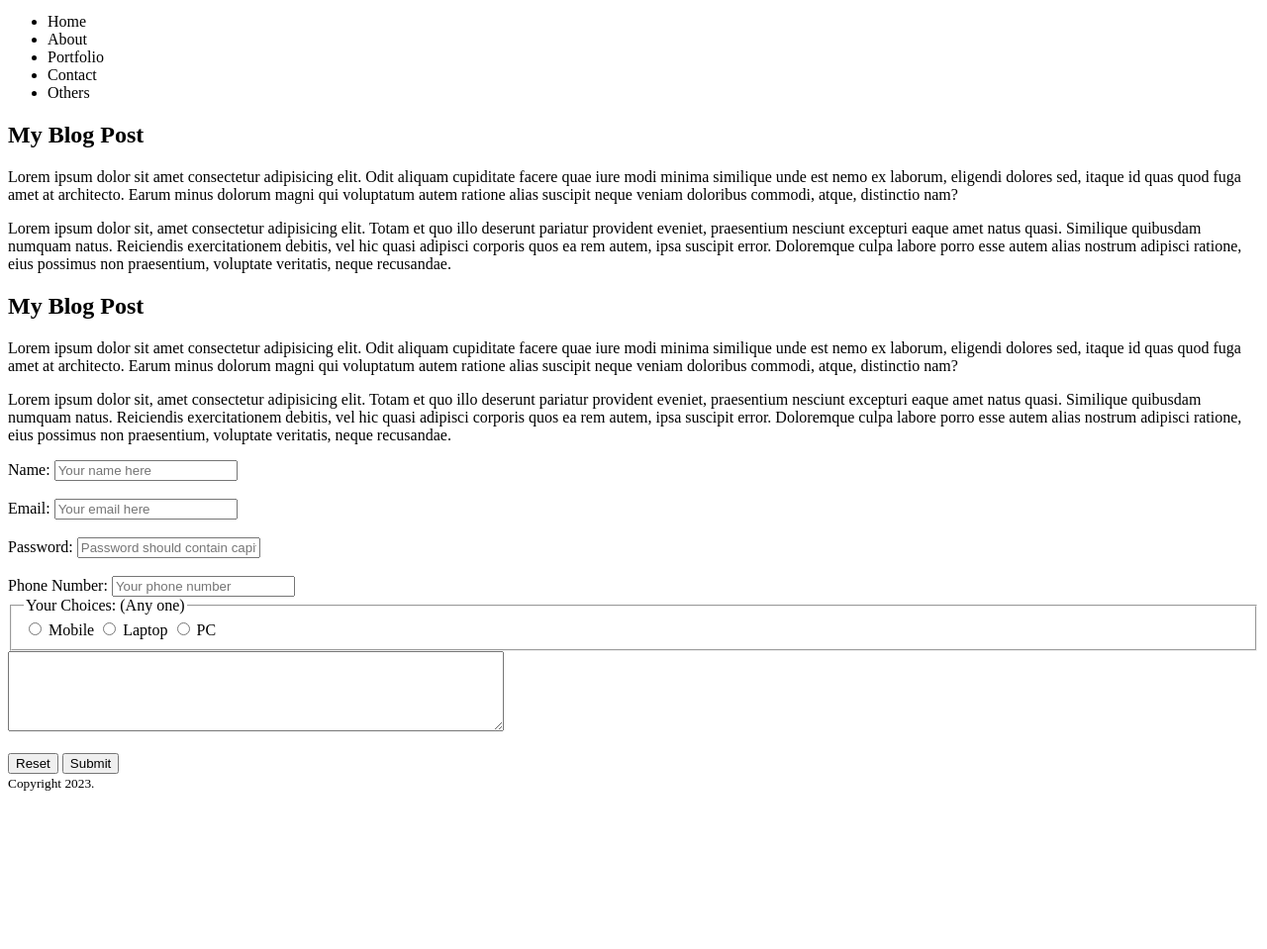
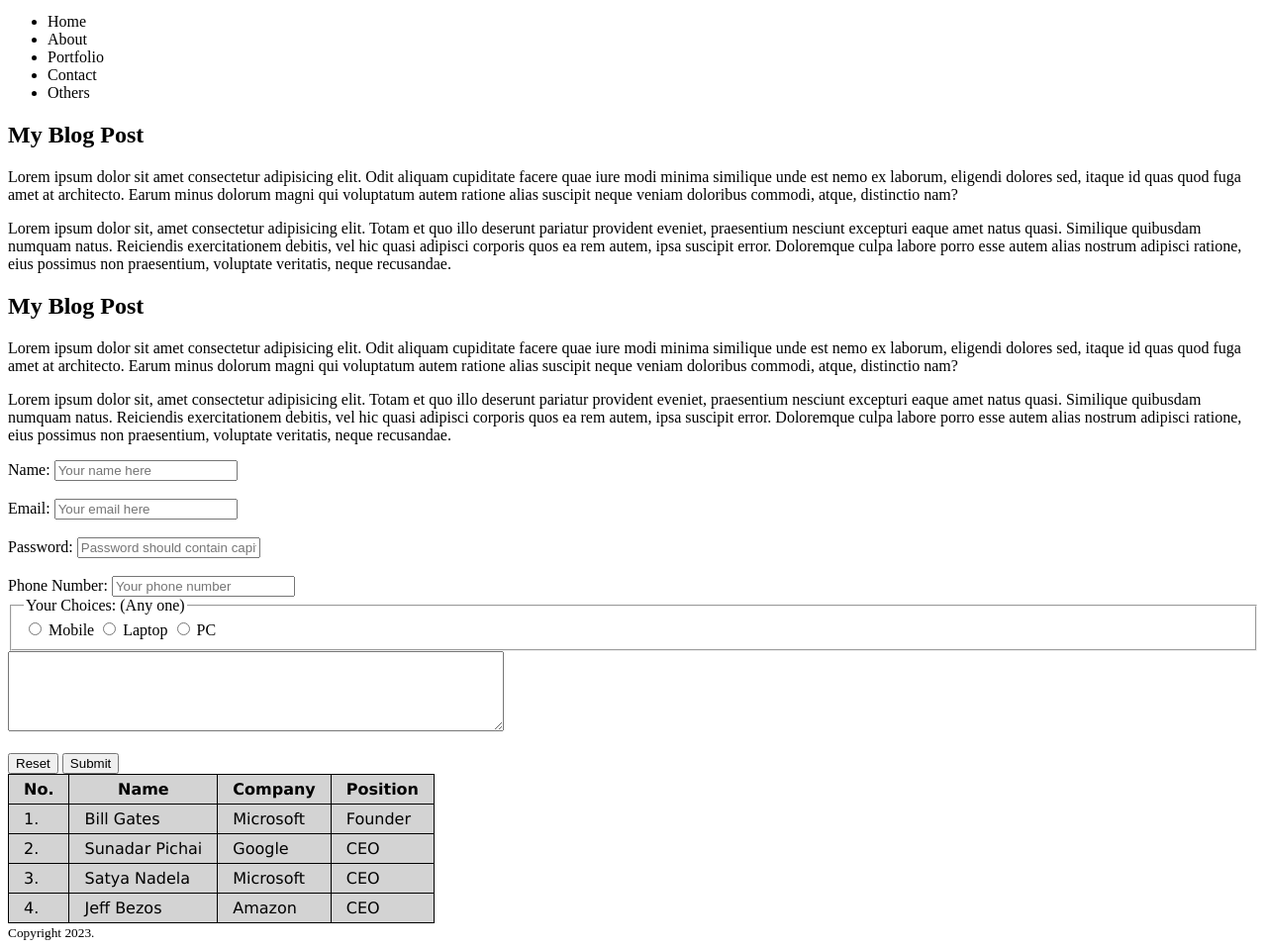
Before and after one commit to hbrifat/my-second-repo, a plain HTML site: page index.html in a window 1280 px wide. Shown: the part 101-1060 px from the top of the page at 99% size. Before the commit the page ends 909 px from the top, so only its background shows below. Drawn offline with Linux system fonts and the light colour scheme.

Commit message:
html table added

```diff
--- a/index.html
+++ b/index.html
@@ -55,6 +55,8 @@
             </article>
         </section>
 
+        <!-- html form -->
+
         <form action="">
             <label for="name">Name:</label>
             <input type="text" id="name" placeholder="Your name here"> <br> <br>
@@ -82,6 +84,46 @@
             <input type="reset" value="Reset">
             <input type="button" value="Submit">
         </form>
+
+        <!-- html table -->
+
+        <table>
+            <thead>
+                <tr>
+                    <th>No.</th>
+                    <th>Name</th>
+                    <th>Company</th>
+                    <th>Position</th>
+                </tr>
+            </thead>
+            <tbody>
+                <tr>
+                    <td>1.</td>
+                    <td>Bill Gates</td>
+                    <td>Microsoft</td>
+                    <td>Founder</td>
+                </tr>
+                <tr>
+                    <td>2.</td>
+                    <td>Sunadar Pichai</td>
+                    <td>Google</td>
+                    <td>CEO</td>
+                </tr>
+                <tr>
+                    <td>3.</td>
+                    <td>Satya Nadela</td>
+                    <td>Microsoft</td>
+                    <td>CEO</td>
+                </tr>
+                <tr>
+                    <td>4.</td>
+                    <td>Jeff Bezos</td>
+                    <td>Amazon</td>
+                    <td>CEO</td>
+                </tr>
+            </tbody>
+        </table>
+
     </main>
 
 
--- a/style.css
+++ b/style.css
@@ -7,3 +7,15 @@
     color: back;
     background-color: grey;
 }
+
+table {
+    border-collapse: collapse;
+}
+
+ th, td {
+    border: 1px solid black;
+    /* background-color: lightgray; */
+    padding: 5px 15px;
+    font-family: Verdana, Geneva, Tahoma, sans-serif;
+    background-color: lightgray;
+}
```
